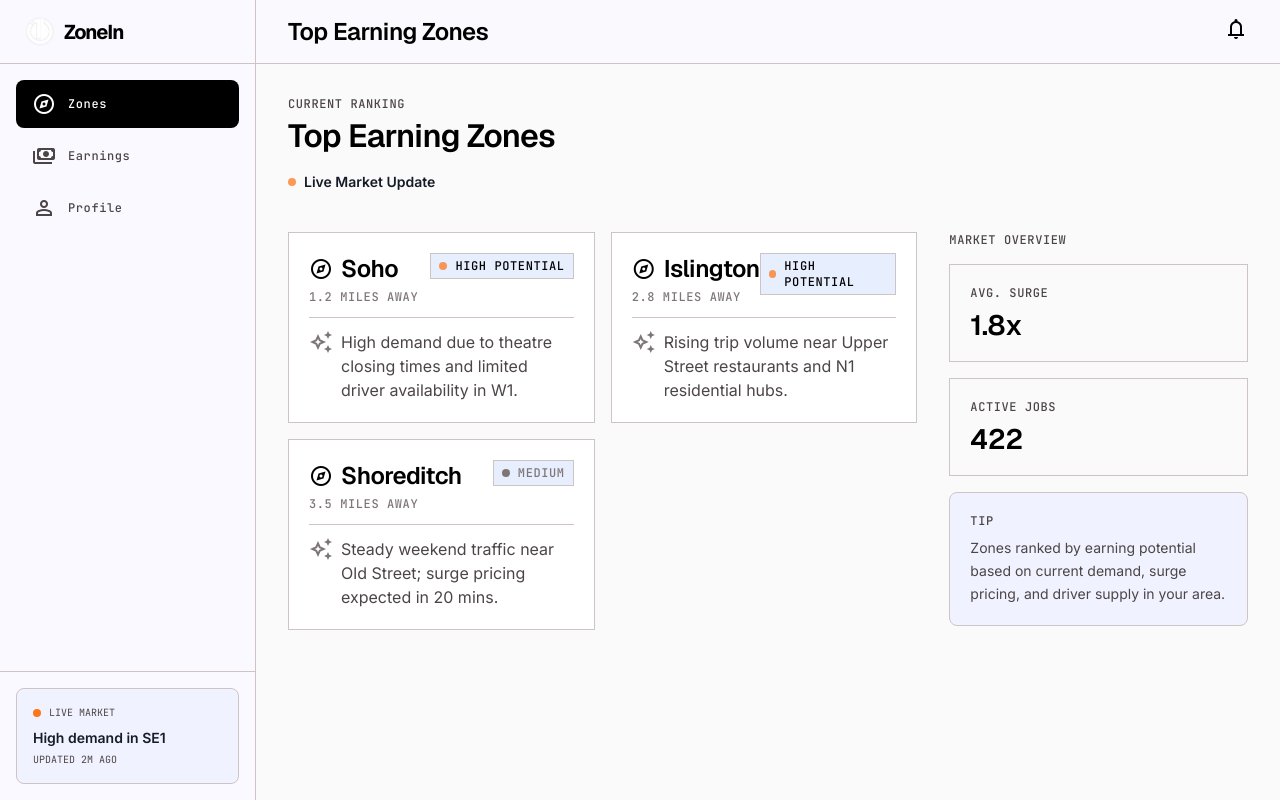
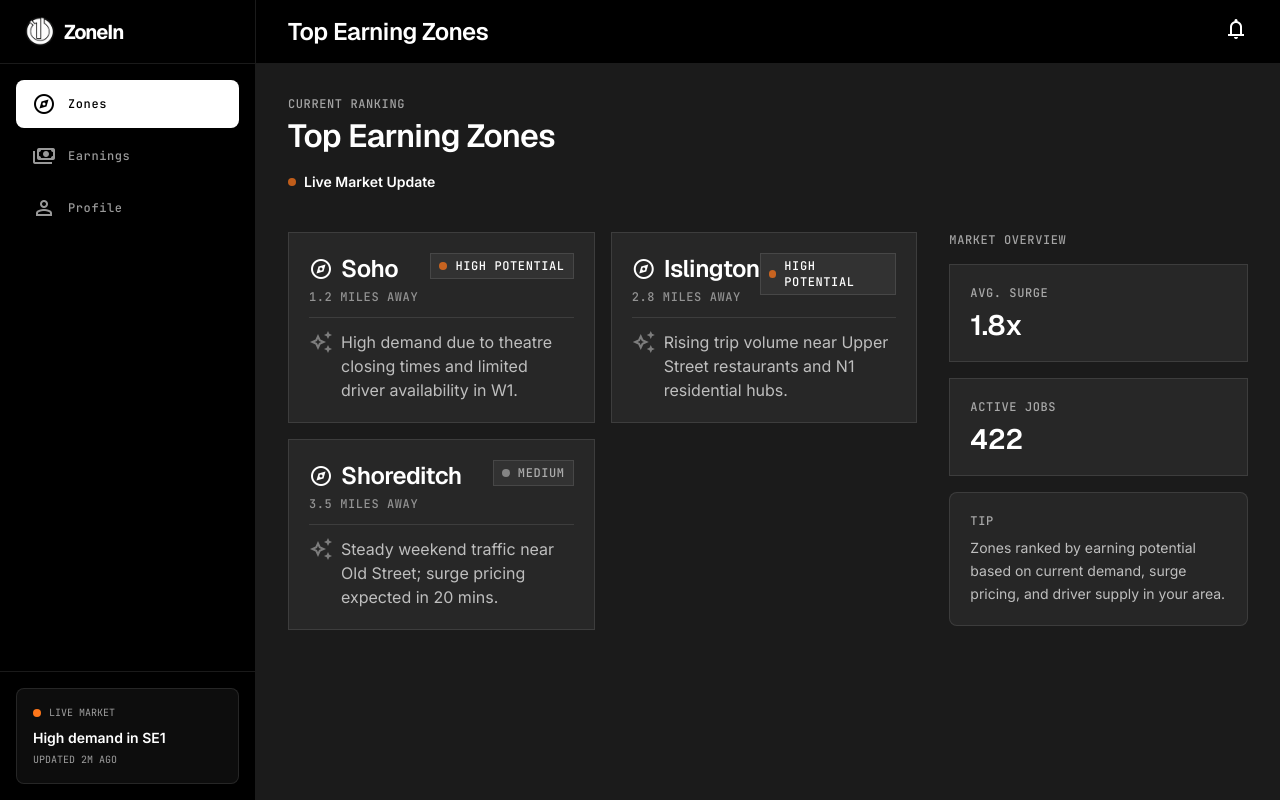
Before and after one commit to Jedidiah5/Zone-In-Pop-the-Ballon-Hackathon, a Next.js app: page /zones in a window 1280 px wide. Built offline with nearby package versions, Linux system fonts and the light colour scheme.

Commit message:
Updated styles across earnings, profile, zones, and navigation components to enhance UI consistency and improve accessibility. Adjusted background colors, text colors, and borders for better visual hierarchy.

```diff
--- a/app/zones/page.tsx
+++ b/app/zones/page.tsx
@@ -11,18 +11,18 @@ export default function ZonesPage() {
   return (
     <AppShell>
       <AppHeader title="Top Earning Zones" />
-      <main className="px-container-padding pb-24 pt-6 lg:px-8 lg:pb-8 lg:pt-8">
+      <main className="flex-1 bg-primary-container px-container-padding pb-24 pt-6 lg:px-8 lg:pb-8 lg:pt-8">
         <div className="mx-auto max-w-6xl">
           <div className="mb-8 lg:mb-10">
-            <p className="mb-1 font-label-caps text-label-caps text-on-surface-variant">
+            <p className="mb-1 font-label-caps text-label-caps text-on-primary/60">
               CURRENT RANKING
             </p>
-            <h2 className="font-headline-md text-headline-md leading-tight text-primary lg:text-[32px] lg:leading-tight">
+            <h2 className="font-headline-md text-headline-md leading-tight text-on-primary lg:text-[32px] lg:leading-tight">
               Top Earning Zones
             </h2>
             <div className="mt-4 flex items-center gap-2">
               <span className="inline-block h-2 w-2 rounded-full bg-secondary-container animate-pulse" />
-              <span className="font-status-sm text-status-sm text-on-surface">
+              <span className="font-status-sm text-status-sm text-on-primary">
                 Live Market Update
               </span>
             </div>
@@ -35,18 +35,18 @@ export default function ZonesPage() {
               ))}
             </div>
 
-            <aside className="mt-8 border-t border-outline-variant pt-8 lg:col-span-1 lg:mt-0 lg:border-t-0 lg:pt-0">
+            <aside className="mt-8 border-t border-white/10 pt-8 lg:col-span-1 lg:mt-0 lg:border-t-0 lg:pt-0">
               <div className="lg:sticky lg:top-24">
-                <p className="mb-4 font-label-caps text-label-caps text-on-surface-variant">
+                <p className="mb-4 font-label-caps text-label-caps text-on-primary/60">
                   MARKET OVERVIEW
                 </p>
                 <MarketStats activeJobs={activeJobs} avgSurge={avgSurge} />
 
-                <div className="mt-4 hidden rounded-lg border border-outline-variant bg-surface-container-low p-5 lg:block">
-                  <p className="mb-2 font-label-caps text-label-caps text-on-surface-variant">
+                <div className="mt-4 hidden rounded-lg border border-white/10 bg-white/5 p-5 lg:block">
+                  <p className="mb-2 font-label-caps text-label-caps text-on-primary/60">
                     TIP
                   </p>
-                  <p className="font-body-md text-sm leading-relaxed text-on-surface-variant">
+                  <p className="font-body-md text-sm leading-relaxed text-on-primary/70">
                     Zones ranked by earning potential based on current demand,
                     surge pricing, and driver supply in your area.
                   </p>
--- a/components/AppHeader.tsx
+++ b/components/AppHeader.tsx
@@ -31,23 +31,23 @@ export default function AppHeader({
   }
 
   return (
-    <header className="sticky top-0 z-40 flex h-14 w-full items-center justify-between border-b border-outline-variant bg-surface/80 px-container-padding backdrop-blur-md lg:h-16 lg:px-8">
+    <header className="sticky top-0 z-40 flex h-14 w-full items-center justify-between border-b border-primary-container bg-primary px-container-padding lg:h-16 lg:px-8">
       <div className="flex items-center gap-2 lg:gap-3">
         <button
           aria-label="Menu"
-          className="text-primary transition-transform active:scale-95 lg:hidden"
+          className="text-on-primary transition-transform active:scale-95 lg:hidden"
           type="button"
         >
           <MaterialIcon icon="grid_view" />
         </button>
-        <h1 className="font-headline-md-mobile text-headline-md-mobile font-bold tracking-tighter text-primary lg:font-headline-md lg:text-headline-md">
+        <h1 className="font-headline-md-mobile text-headline-md-mobile font-bold tracking-tighter text-on-primary lg:font-headline-md lg:text-headline-md">
           {title ?? "ZoneIn"}
         </h1>
       </div>
       <div className="flex items-center gap-4">
         <button
           aria-label="Notifications"
-          className="text-primary transition-transform hover:opacity-70 active:scale-95"
+          className="text-on-primary transition-transform hover:opacity-70 active:scale-95"
           type="button"
         >
           <MaterialIcon icon="notifications" />
--- a/components/AppShell.tsx
+++ b/components/AppShell.tsx
@@ -9,7 +9,7 @@ export default function AppShell({ children }: AppShellProps) {
   return (
     <div className="min-h-screen">
       <SidebarNav />
-      <div className="flex min-h-screen flex-col lg:ml-64">
+      <div className="flex min-h-screen flex-col bg-primary-container lg:ml-64">
         {children}
         <BottomNav />
       </div>
--- a/components/BottomNav.tsx
+++ b/components/BottomNav.tsx
@@ -9,7 +9,7 @@ export default function BottomNav() {
   const pathname = usePathname();
 
   return (
-    <nav className="fixed bottom-0 left-0 right-0 z-50 flex h-16 items-center justify-around border-t border-outline-variant bg-surface px-container-padding pb-safe lg:hidden">
+    <nav className="fixed bottom-0 left-0 right-0 z-50 flex h-16 items-center justify-around border-t border-primary-container bg-primary px-container-padding pb-safe lg:hidden">
       {NAV_ITEMS.map((item) => {
         const isActive = pathname === item.href;
 
@@ -18,8 +18,8 @@ export default function BottomNav() {
             key={item.href}
             className={`flex w-1/3 flex-col items-center justify-center pt-1 transition-all active:scale-95 ${
               isActive
-                ? "border-t-2 border-primary text-primary"
-                : "text-on-surface-variant hover:opacity-80"
+                ? "border-t-2 border-secondary-container text-on-primary"
+                : "text-on-primary/60 hover:text-on-primary"
             }`}
             href={item.href}
           >
--- a/components/MarketStats.tsx
+++ b/components/MarketStats.tsx
@@ -11,19 +11,19 @@ export default function MarketStats({
 }: MarketStatsProps) {
   return (
     <div className={`grid grid-cols-2 gap-4 lg:grid-cols-1 ${className}`}>
-      <div className="border border-outline-variant p-4 lg:p-5">
-        <p className="mb-2 font-label-caps text-label-caps text-on-surface-variant">
+      <div className="border border-white/10 bg-white/5 p-4 lg:p-5">
+        <p className="mb-2 font-label-caps text-label-caps text-on-primary/60">
           AVG. SURGE
         </p>
-        <p className="font-headline-md text-headline-md text-primary lg:text-[28px]">
+        <p className="font-headline-md text-headline-md text-on-primary lg:text-[28px]">
           {avgSurge}x
         </p>
       </div>
-      <div className="border border-outline-variant p-4 lg:p-5">
-        <p className="mb-2 font-label-caps text-label-caps text-on-surface-variant">
+      <div className="border border-white/10 bg-white/5 p-4 lg:p-5">
+        <p className="mb-2 font-label-caps text-label-caps text-on-primary/60">
           ACTIVE JOBS
         </p>
-        <p className="font-headline-md text-headline-md text-primary lg:text-[28px]">
+        <p className="font-headline-md text-headline-md text-on-primary lg:text-[28px]">
           {activeJobs}
         </p>
       </div>
--- a/components/SidebarNav.tsx
+++ b/components/SidebarNav.tsx
@@ -10,10 +10,10 @@ export default function SidebarNav() {
   const pathname = usePathname();
 
   return (
-    <aside className="fixed left-0 top-0 z-50 hidden h-screen w-64 flex-col border-r border-outline-variant bg-surface lg:flex">
-      <div className="flex h-16 items-center gap-2 border-b border-outline-variant px-6">
+    <aside className="fixed left-0 top-0 z-50 hidden h-screen w-64 flex-col border-r border-primary-container bg-primary lg:flex">
+      <div className="flex h-16 items-center gap-2 border-b border-white/10 px-6">
         <ZoneInLogo className="h-8 w-8 rounded-full" size={32} />
-        <span className="font-headline-md-mobile text-headline-md-mobile font-bold tracking-tighter text-primary">
+        <span className="font-headline-md-mobile text-headline-md-mobile font-bold tracking-tighter text-on-primary">
           ZoneIn
         </span>
       </div>
@@ -27,8 +27,8 @@ export default function SidebarNav() {
               key={item.href}
               className={`flex items-center gap-3 rounded-lg px-4 py-3 font-label-caps text-label-caps transition-colors ${
                 isActive
-                  ? "bg-primary text-on-primary"
-                  : "text-on-surface-variant hover:bg-surface-container-low"
+                  ? "bg-on-primary text-primary"
+                  : "text-on-primary/60 hover:bg-white/10 hover:text-on-primary"
               }`}
               href={item.href}
             >
@@ -39,18 +39,18 @@ export default function SidebarNav() {
         })}
       </nav>
 
-      <div className="border-t border-outline-variant p-4">
-        <div className="rounded-lg border border-outline-variant bg-surface-container-low p-4">
+      <div className="border-t border-white/10 p-4">
+        <div className="rounded-lg border border-white/10 bg-white/5 p-4">
           <div className="mb-2 flex items-center gap-2">
             <span className="h-2 w-2 rounded-full bg-secondary-container animate-pulse" />
-            <span className="font-label-caps text-[10px] uppercase text-on-surface-variant">
+            <span className="font-label-caps text-[10px] uppercase text-on-primary/60">
               Live Market
             </span>
           </div>
-          <p className="font-status-sm text-status-sm text-on-surface">
+          <p className="font-status-sm text-status-sm text-on-primary">
             High demand in SE1
           </p>
-          <p className="mt-1 font-label-caps text-[10px] uppercase text-on-surface-variant">
+          <p className="mt-1 font-label-caps text-[10px] uppercase text-on-primary/60">
             Updated 2m ago
           </p>
         </div>
--- a/components/ZoneCard.tsx
+++ b/components/ZoneCard.tsx
@@ -13,19 +13,19 @@ function getPotentialConfig(potential: Zone["potential"]) {
       return {
         label: "HIGH POTENTIAL",
         dotClass: "bg-secondary-container animate-pulse",
-        textClass: "text-primary",
+        textClass: "text-on-primary",
       };
     case "medium":
       return {
         label: "MEDIUM",
-        dotClass: "bg-outline",
-        textClass: "text-outline",
+        dotClass: "bg-on-primary/40",
+        textClass: "text-on-primary/60",
       };
     case "low":
       return {
         label: "LOW",
-        dotClass: "bg-outline-variant",
-        textClass: "text-outline",
+        dotClass: "bg-on-primary/30",
+        textClass: "text-on-primary/50",
       };
   }
 }
@@ -34,20 +34,20 @@ export default function ZoneCard({ zone }: ZoneCardProps) {
   const potential = getPotentialConfig(zone.potential);
 
   return (
-    <div className="border border-outline-variant bg-surface-container-lowest p-4 transition-all active:scale-[0.98] lg:p-5 lg:hover:border-primary/30 lg:hover:shadow-sm">
+    <div className="border border-white/10 bg-white/5 p-4 transition-all active:scale-[0.98] lg:p-5 lg:hover:border-white/20 lg:hover:bg-white/[0.08]">
       <div className="mb-3 flex items-start justify-between">
         <div>
           <div className="mb-1 flex items-center gap-2">
-            <MaterialIcon className="text-[20px] text-primary" icon="explore" />
-            <h3 className="font-headline-md-mobile text-headline-md-mobile font-bold text-primary lg:font-headline-md lg:text-headline-md">
+            <MaterialIcon className="text-[20px] text-on-primary" icon="explore" />
+            <h3 className="font-headline-md-mobile text-headline-md-mobile font-bold text-on-primary lg:font-headline-md lg:text-headline-md">
               {zone.name}
             </h3>
           </div>
-          <p className="font-label-caps text-label-caps text-outline">
+          <p className="font-label-caps text-label-caps text-on-primary/50">
             {zone.distance}
           </p>
         </div>
-        <div className="flex items-center gap-2 border border-outline-variant bg-surface-container px-2 py-1">
+        <div className="flex items-center gap-2 border border-white/10 bg-white/5 px-2 py-1">
           <span className={`h-2 w-2 rounded-full ${potential.dotClass}`} />
           <span
             className={`font-label-caps text-label-caps ${potential.textClass}`}
@@ -56,10 +56,10 @@ export default function ZoneCard({ zone }: ZoneCardProps) {
           </span>
         </div>
       </div>
-      <div className="mb-3 h-px w-full bg-outline-variant" />
+      <div className="mb-3 h-px w-full bg-white/10" />
       <div className="flex items-start gap-2">
-        <MaterialIcon className="text-[18px] text-outline" icon="auto_awesome" />
-        <p className="font-body-md text-sm leading-snug text-on-surface-variant lg:text-base">
+        <MaterialIcon className="text-[18px] text-on-primary/40" icon="auto_awesome" />
+        <p className="font-body-md text-sm leading-snug text-on-primary/70 lg:text-base">
           {zone.reasoning}
         </p>
       </div>
```
Also changed, not shown: app/earnings/page.tsx (+5 -5 lines), app/profile/page.tsx (+5 -5 lines).
